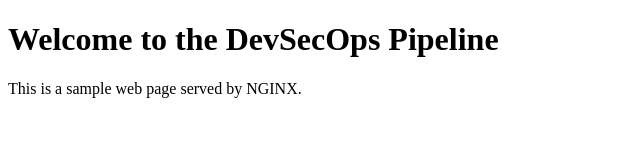
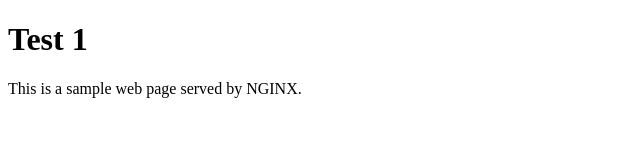
Before and after one commit to jefrya123/DevSecOps, a plain HTML site: page index.html in a window 1280 px wide. Shown: the whole page, without its empty margins (0-640 px from the left). Drawn offline with Linux system fonts and the light colour scheme.

Commit message:
Push Test

```diff
--- a/index.html
+++ b/index.html
@@ -6,7 +6,7 @@
     <title>DevSecOps Pipeline</title>
 </head>
 <body>
-    <h1>Welcome to the DevSecOps Pipeline</h1>
+    <h1>Test 1</h1>
     <p>This is a sample web page served by NGINX.</p>
 </body>
 </html>
```
